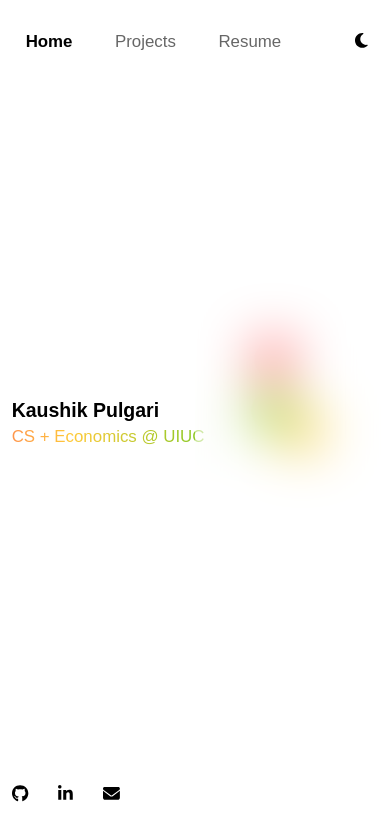
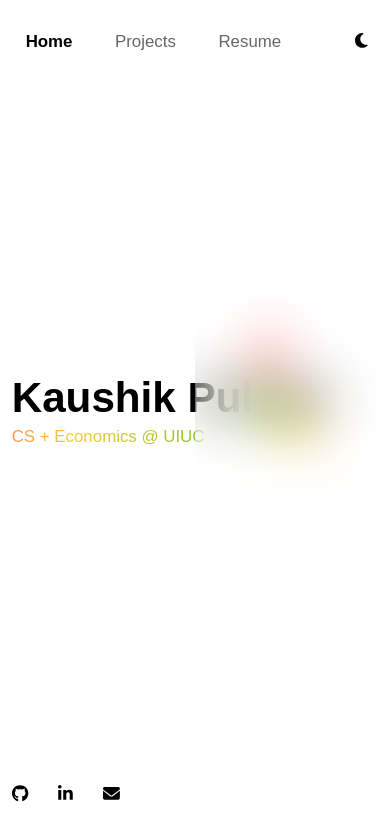
Before and after one commit to kpulgari/old-kpulgari, a React (Vite) app: page / in a window 390 px wide. Shown: the top 840 px of the page. Built offline with nearby package versions, Linux system fonts and the light colour scheme.

Commit message:
Fix sizing

```diff
--- a/src/styles/Home.css
+++ b/src/styles/Home.css
@@ -12,9 +12,9 @@
 
 @media screen and (max-width: 768px) {
   :root {
-    --blob-size: 10vw;
-    --font-size: 2vw;
-    --font-size-header: 5vw;
+    --blob-size: 8vw;
+    --font-size: 2vh;
+    --font-size-header: 5vh;
     --blob-width: 50vw;
     --blob-blur: 50%;
   }
```
